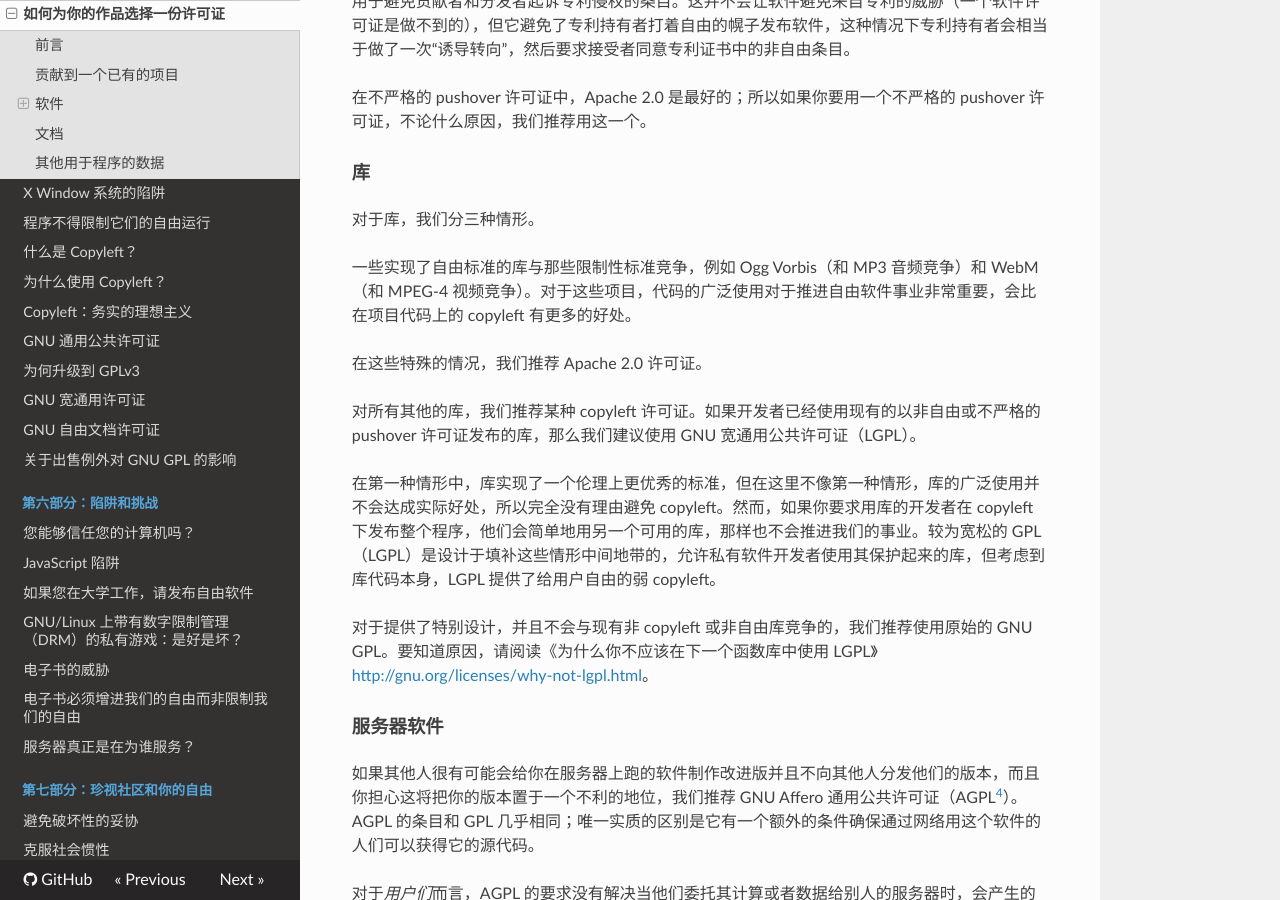
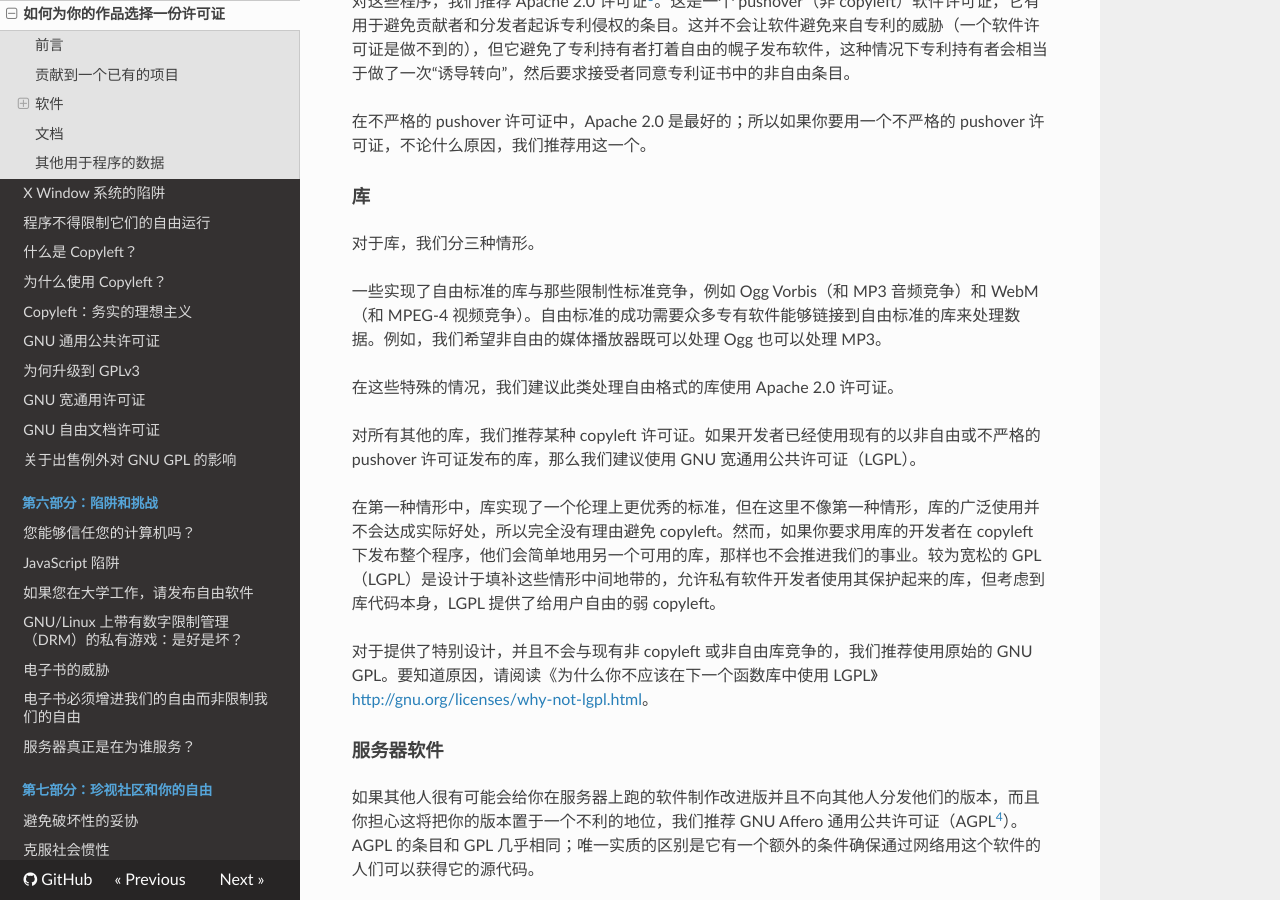
Before and after one commit to beijinglug/fsfs-zh, an MkDocs documentation site: the page built from docs/license-recommendations.md, in a window 1280 px wide and 900 px high, scrolled down 1438 px. Built offline with MkDocs 1.6.1, drawn with Linux system fonts in a browser that asks for light colours; nearby versions of some CDN libraries; old or Windows-style settings are respelled for this version of MkDocs; some of the changed text lies outside the part shown.

Commit message:
Update docs/license-recommendations.md

```diff
--- a/docs/license-recommendations.md
+++ b/docs/license-recommendations.md
@@ -42,9 +42,9 @@
 
 对于库，我们分三种情形。
 
-一些实现了自由标准的库与那些限制性标准竞争，例如 Ogg Vorbis（和 MP3 音频竞争）和 WebM（和 MPEG-4 视频竞争）。对于这些项目，代码的广泛使用对于推进自由软件事业非常重要，会比在项目代码上的 copyleft 有更多的好处。
+一些实现了自由标准的库与那些限制性标准竞争，例如 Ogg Vorbis（和 MP3 音频竞争）和 WebM（和 MPEG-4 视频竞争）。自由标准的成功需要众多专有软件能够链接到自由标准的库来处理数据。例如，我们希望非自由的媒体播放器既可以处理 Ogg 也可以处理 MP3。
 
-在这些特殊的情况，我们推荐 Apache 2.0 许可证。
+在这些特殊的情况，我们建议此类处理自由格式的库使用 Apache 2.0 许可证。
 
 对所有其他的库，我们推荐某种 copyleft 许可证。如果开发者已经使用现有的以非自由或不严格的 pushover 许可证发布的库，那么我们建议使用 GNU 宽通用公共许可证（LGPL）。
 
```
Also changed, not shown: other parts of docs/license-recommendations.md (+2 -2 lines).
